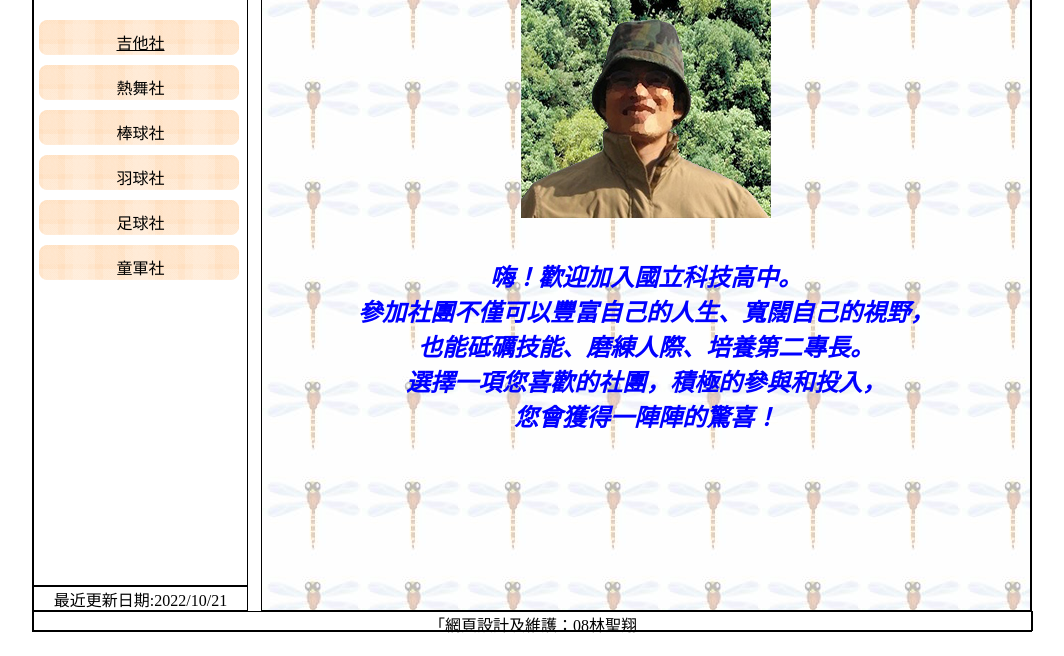
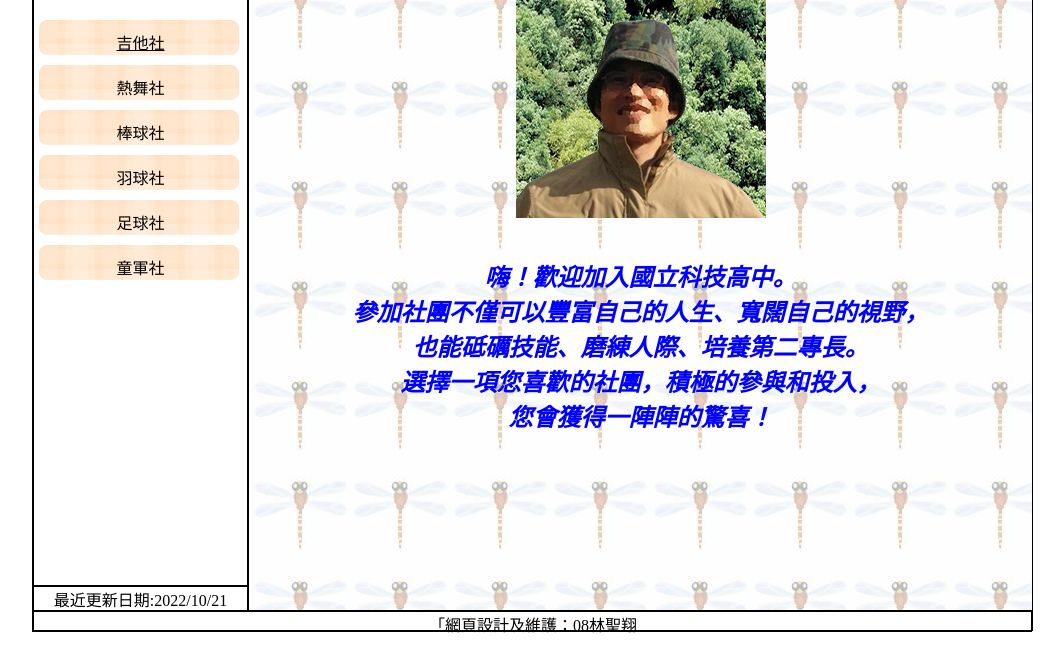
Before and after one commit to cat7cat/exam01-20201021, a plain HTML site: page index.html in a window 1280 px wide. Shown: the part 144-800 px from the top of the page, without its empty margins (108-1172 px from the left). Drawn offline with Linux system fonts and the light colour scheme.

Commit message:
考試完畢存檔 5nd

```diff
--- a/style.css
+++ b/style.css
@@ -44,13 +44,14 @@ width: 1000px;
 height: 20px;
 }
 .left{
+
     width: 215px;
 display: flex;
 flex-direction: column;
 }
 .right{
-
-    width: 770px;
+    width: calc(1000px - 215px);
+    /* width: 770px; */
     display: flex;
     flex-direction: column;
 
@@ -98,14 +99,16 @@ height: 25px;
 
 }
 .marquee{
-    width: 770px;
+    width: calc(1000px - 215px);
+    /* width: 770px; */
 height: 29px;
 font-size: 24px;
 color: #0000FF;
 
 }
 .contect{
-    width: 770px;
+    width: calc(1000px - 215px);
+    /* width: 770px; */
 flex-grow: 1;
 }
 
```
